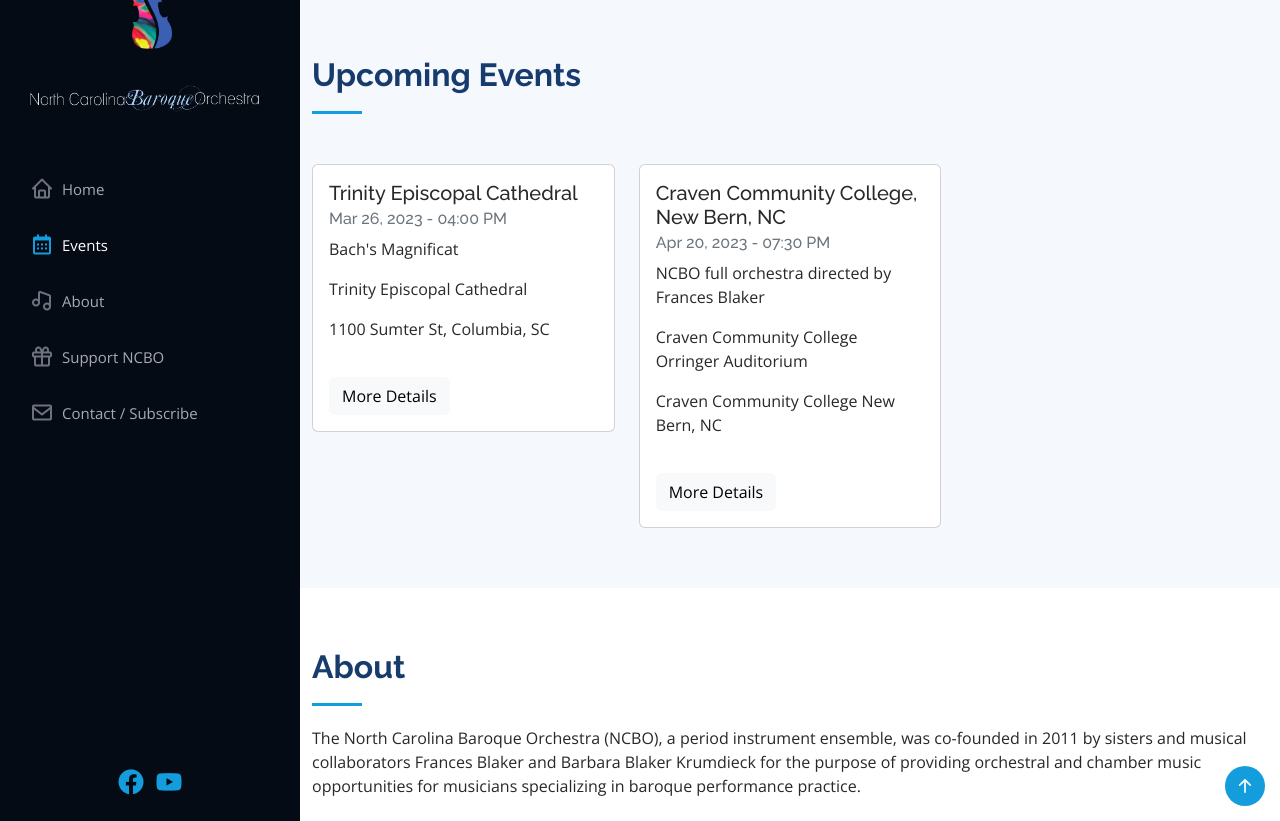
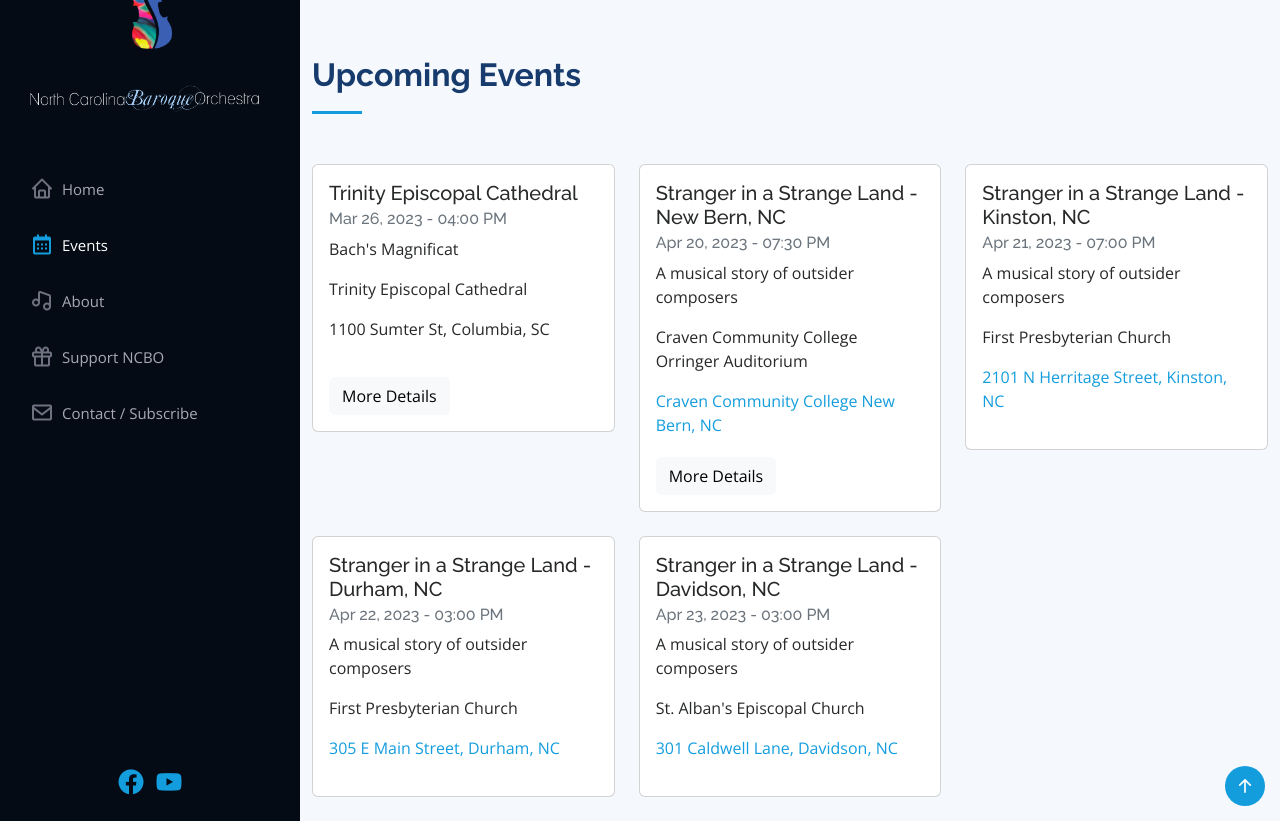
Before and after one commit to ncbaroqueorchestra/ncboweb, a Jekyll site: the page built from index.md, in a window 1280 px wide and 900 px high, scrolled down 825 px, cut to the strip 79-900 px from the top of the window. Built offline with Jekyll 4.4.1, drawn with Linux system fonts in a browser that asks for light colours; comment, search, counter and statistics services are not loaded.

Commit message:
Updated NCBO events

```diff
--- a/_data/events.yml
+++ b/_data/events.yml
@@ -8,19 +8,46 @@
   ticketurl:
   eventimageurl:
   eventdetailsurl: trinitysc.org
-- heading: Craven Community College, New Bern, NC
+- heading: Stranger in a Strange Land - New Bern, NC
   eventdate: Apr 20, 2023
   eventtime: 07:30 PM
-  description: NCBO full orchestra directed by Frances Blaker
+  description: A musical story of outsider composers
   venue: Craven Community College Orringer Auditorium
   address: Craven Community College New Bern, NC
-  mapurl:
+  mapurl: https://goo.gl/maps/ZXZCk8JBZ2Z2K7359
   ticketurl:
   eventimageurl:
   eventdetailsurl: https://cravencc.edu/llc/performing-arts-series
-
-
-
+- heading: Stranger in a Strange Land - Kinston, NC
+  eventdate: Apr 21, 2023
+  eventtime: 07:00 PM
+  description: A musical story of outsider composers
+  venue: First Presbyterian Church
+  address: 2101 N Herritage Street, Kinston, NC
+  mapurl: https://goo.gl/maps/pAzE4G19cLwtwRhE9
+  ticketurl:
+  eventimageurl:
+  eventdetailsurl:
+- heading: Stranger in a Strange Land - Durham, NC
+  eventdate: Apr 22, 2023
+  eventtime: 03:00 PM
+  description: A musical story of outsider composers
+  venue: First Presbyterian Church
+  address: 305 E Main Street, Durham, NC
+  mapurl: https://goo.gl/maps/1by1SpSKgtQ3Tkp18
+  ticketurl:
+  eventimageurl:
+  eventdetailsurl:
+- heading: Stranger in a Strange Land - Davidson, NC
+  eventdate: Apr 23, 2023
+  eventtime: 03:00 PM
+  description: A musical story of outsider composers
+  venue: St. Alban's Episcopal Church
+  address: 301 Caldwell Lane, Davidson, NC
+  mapurl: https://goo.gl/maps/V5LMZv2GDpR3rfpf7
+  ticketurl:
+  eventimageurl:
+  eventdetailsurl:
 
 
 
```
